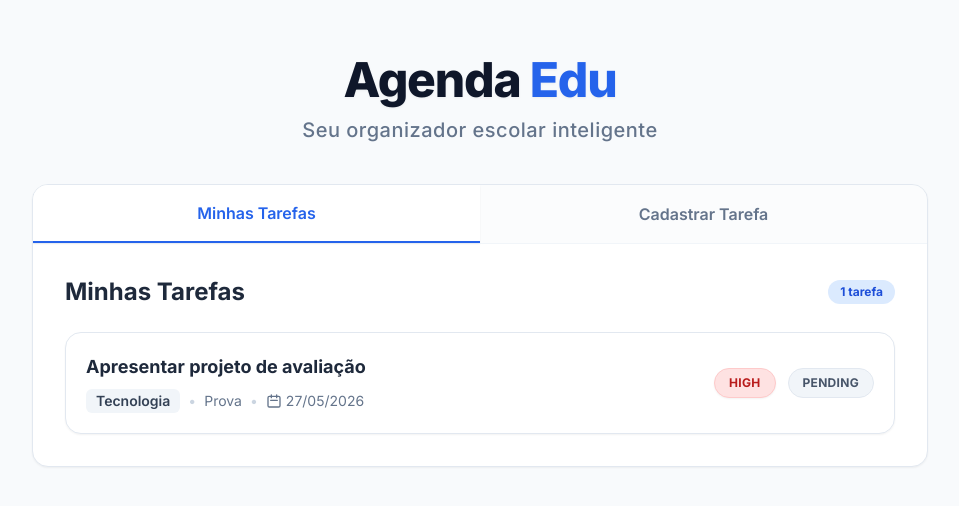
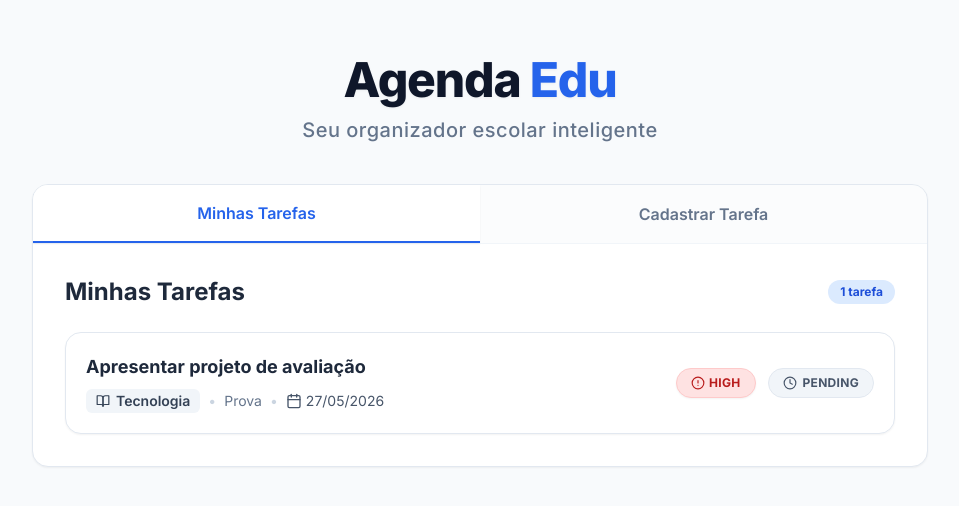
Before and after one commit to jrcosta/projeto-avaliativo-m12-eneri-agendaedu, a Next.js app: page / in a window 1280 px wide. Shown: the top 506 px of the page, without its empty margins (160-1119 px from the left). Built offline with nearby package versions, Linux system fonts and the light colour scheme.

Commit message:
refactor: substitui SVGs manuais pela biblioteca lucide-react
Utiliza dependência já instalada para uniformizar ícones nos componentes.

```diff
--- a/src/app/page.tsx
+++ b/src/app/page.tsx
@@ -4,6 +4,7 @@ import { useEffect, useState } from "react";
 import { TaskBoard } from "../presentation/components/tasks/task-board";
 import { TaskForm } from "../presentation/components/tasks/task-form";
 import type { Task } from "../domain/tasks/task";
+import { CalendarX2 } from "lucide-react";
 
 export default function HomePage() {
   const [tasks, setTasks] = useState<Task[]>([]);
@@ -96,9 +97,7 @@ export default function HomePage() {
                 ) : (
                   <div className="flex flex-col items-center justify-center py-16 text-center bg-slate-50 rounded-xl border border-dashed border-slate-200">
                     <div className="bg-white p-4 rounded-full shadow-sm mb-4">
-                      <svg className="w-8 h-8 text-blue-500" fill="none" viewBox="0 0 24 24" stroke="currentColor">
-                        <path strokeLinecap="round" strokeLinejoin="round" strokeWidth={2} d="M9 5H7a2 2 0 00-2 2v12a2 2 0 002 2h10a2 2 0 002-2V7a2 2 0 00-2-2h-2M9 5a2 2 0 002 2h2a2 2 0 002-2M9 5a2 2 0 012-2h2a2 2 0 012 2m-3 7h3m-3 4h3m-6-4h.01M9 16h.01" />
-                      </svg>
+                      <CalendarX2 className="w-8 h-8 text-blue-500" />
                     </div>
                     <h3 className="text-lg font-semibold text-slate-700 mb-1">Nenhuma tarefa por aqui</h3>
                     <p className="text-slate-500 max-w-sm">
--- a/src/presentation/components/tasks/task-card.tsx
+++ b/src/presentation/components/tasks/task-card.tsx
@@ -1,4 +1,5 @@
 import type { Task } from "../../../domain/tasks/task";
+import { Calendar, BookOpen, AlertCircle, Clock } from "lucide-react";
 
 type TaskCardProps = {
   task: Task;
@@ -26,26 +27,27 @@ export function TaskCard({ task }: TaskCardProps) {
           {task.title}
         </h3>
         <div className="flex flex-wrap items-center gap-2 text-sm text-slate-500">
-          <span className="font-semibold text-slate-700 bg-slate-100 px-2.5 py-0.5 rounded-md">
+          <span className="font-semibold text-slate-700 bg-slate-100 px-2.5 py-0.5 rounded-md flex items-center gap-1.5">
+            <BookOpen className="w-3.5 h-3.5" />
             {task.subject}
           </span>
           <span className="text-slate-300">•</span>
           <span>{typeLabels[task.type]}</span>
           <span className="text-slate-300">•</span>
-          <span className="flex items-center gap-1">
-            <svg className="w-4 h-4" fill="none" viewBox="0 0 24 24" stroke="currentColor">
-              <path strokeLinecap="round" strokeLinejoin="round" strokeWidth={2} d="M8 7V3m8 4V3m-9 8h10M5 21h14a2 2 0 002-2V7a2 2 0 00-2-2H5a2 2 0 00-2 2v12a2 2 0 002 2z" />
-            </svg>
+          <span className="flex items-center gap-1 text-slate-600">
+            <Calendar className="w-4 h-4" />
             {new Date(task.dueDate).toLocaleDateString("pt-BR")}
           </span>
         </div>
       </div>
 
       <div className="flex gap-3 items-center">
-        <span className={`px-3.5 py-1.5 rounded-full text-xs font-bold border tracking-wide shadow-sm ${priorityColors[task.priority]}`}>
+        <span className={`px-3.5 py-1.5 rounded-full text-xs font-bold border tracking-wide shadow-sm flex items-center gap-1 ${priorityColors[task.priority]}`}>
+          {task.priority === 'high' && <AlertCircle className="w-3.5 h-3.5" />}
           {task.priority.toUpperCase()}
         </span>
-        <span className="px-3.5 py-1.5 rounded-full text-xs font-bold bg-slate-100 text-slate-600 border border-slate-200 uppercase tracking-wide">
+        <span className="px-3.5 py-1.5 rounded-full text-xs font-bold bg-slate-100 text-slate-600 border border-slate-200 uppercase tracking-wide flex items-center gap-1.5">
+          {task.status === 'pending' && <Clock className="w-3.5 h-3.5" />}
           {task.status.replace("_", " ")}
         </span>
       </div>
--- a/src/presentation/components/tasks/task-form.tsx
+++ b/src/presentation/components/tasks/task-form.tsx
@@ -2,6 +2,7 @@
 
 import { useState } from "react";
 import type { TaskType, TaskUrgency, TaskWeight } from "../../../domain/tasks/task";
+import { AlertCircle, Loader2, Save } from "lucide-react";
 
 type TaskFormProps = {
   onSuccess?: () => void;
@@ -56,9 +57,7 @@ export function TaskForm({ onSuccess }: TaskFormProps) {
     <div className="space-y-4">
       {error && (
         <div className="p-4 bg-red-50 border-l-4 border-red-500 text-red-700 rounded-r-md text-sm font-medium flex items-start">
-          <svg className="w-5 h-5 mr-2 flex-shrink-0" fill="currentColor" viewBox="0 0 20 20">
-            <path fillRule="evenodd" d="M10 18a8 8 0 100-16 8 8 0 000 16zM8.707 7.293a1 1 0 00-1.414 1.414L8.586 10l-1.293 1.293a1 1 0 101.414 1.414L10 11.414l1.293 1.293a1 1 0 001.414-1.414L11.414 10l1.293-1.293a1 1 0 00-1.414-1.414L10 8.586 8.707 7.293z" clipRule="evenodd" />
-          </svg>
+          <AlertCircle className="w-5 h-5 mr-2 flex-shrink-0" />
           {error}
         </div>
       )}
@@ -137,13 +136,15 @@ export function TaskForm({ onSuccess }: TaskFormProps) {
           >
             {loading ? (
               <>
-                <svg className="animate-spin -ml-1 mr-2 h-5 w-5 text-white" xmlns="http://www.w3.org/2000/svg" fill="none" viewBox="0 0 24 24">
-                  <circle className="opacity-25" cx="12" cy="12" r="10" stroke="currentColor" strokeWidth="4"></circle>
-                  <path className="opacity-75" fill="currentColor" d="M4 12a8 8 0 018-8V0C5.373 0 0 5.373 0 12h4zm2 5.291A7.962 7.962 0 014 12H0c0 3.042 1.135 5.824 3 7.938l3-2.647z"></path>
-                </svg>
+                <Loader2 className="w-5 h-5 mr-2 animate-spin text-white" />
                 Salvando tarefa...
               </>
-            ) : "Salvar Tarefa"}
+            ) : (
+              <>
+                <Save className="w-5 h-5 mr-2 text-white" />
+                Salvar Tarefa
+              </>
+            )}
           </button>
         </div>
       </form>
```
